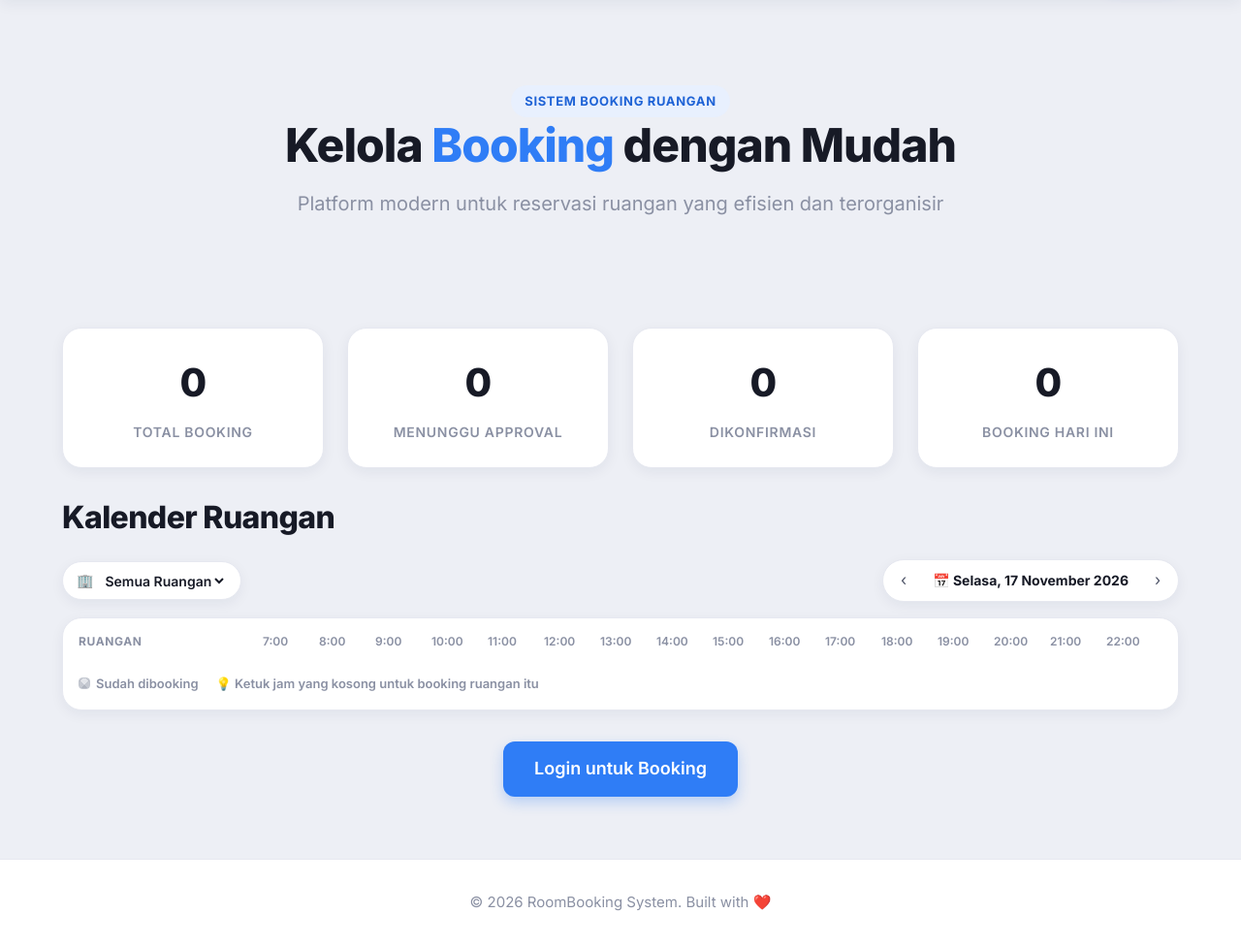
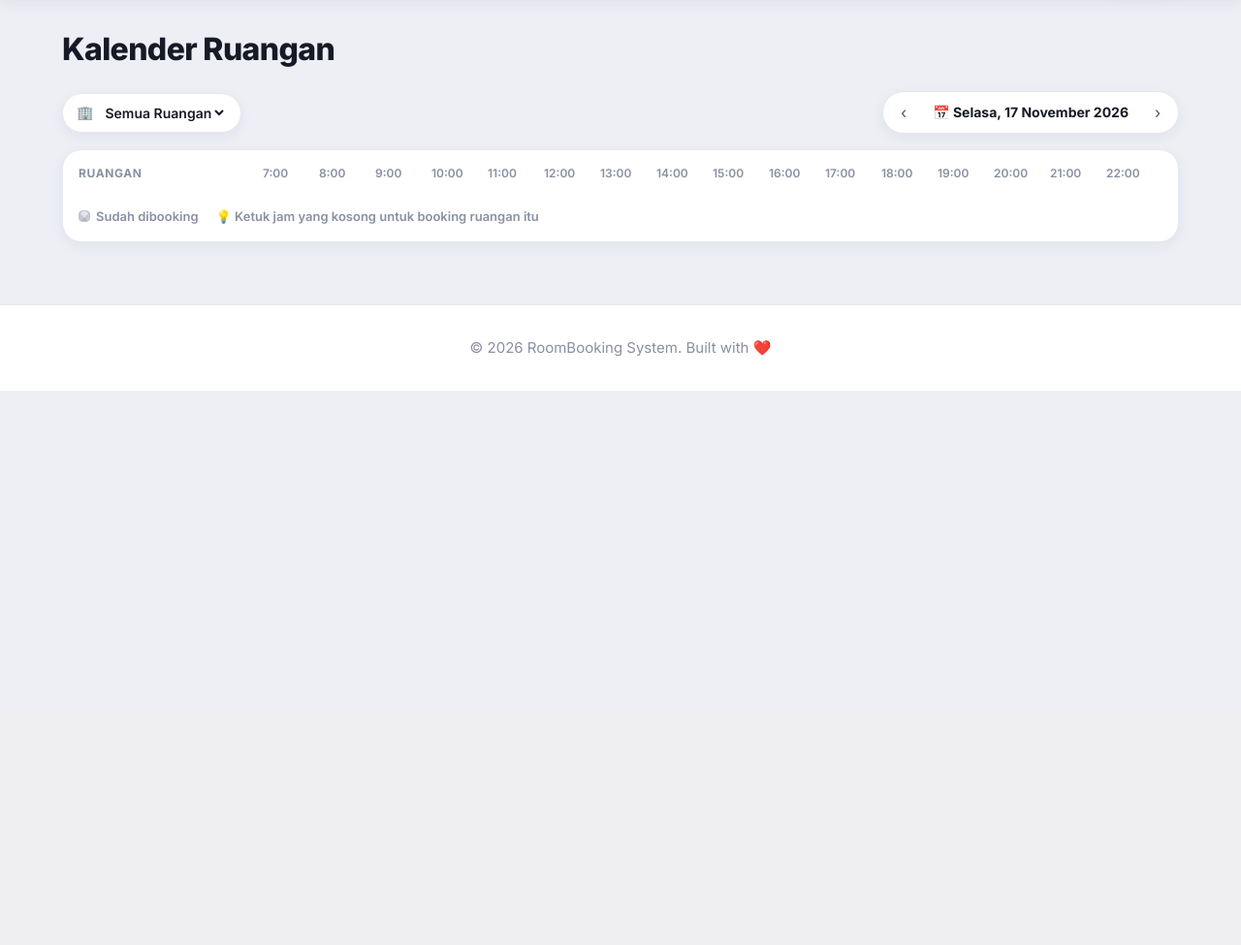
Before and after one commit to DonyokuKen/NEW-roombooking, a Node server app: page / in a window 1280 px wide. Shown: the part 65-1040 px from the top of the page at 97% size. After the commit the page ends 468 px from the top, so only its background shows below. Run offline with Node 20, Linux system fonts and the light colour scheme; data that the repository does not hold is empty; some libraries are stand-ins or nearby versions.

Commit message:
User homepage shows only the calendar — hero, stats and popular rooms removed

```diff
--- a/server.js
+++ b/server.js
@@ -133,10 +133,6 @@ function requireAdmin(req, res, next) {
 // Home/Dashboard
 app.get('/', async (req, res) => {
   try {
-    const stats = await db.getBookingStats();
-    const todayEvents = await db.getTodayEvents();
-    const rooms = await db.getAllRooms({ status: 'A', limit: 6 });
-
     // User calendar: availability for the selected day (default today).
     // Only confirmed/pending bookings block a slot; rejected/cancelled do not.
     const now = new Date();
@@ -156,9 +152,6 @@ app.get('/', async (req, res) => {
 
     res.render('index', {
       title: 'Dashboard - RoomBooking',
-      stats,
-      todayEvents,
-      rooms,
       date, prevDate: shift(-1), nextDate: shift(1), todayStr,
       label, calRooms, calBookings, roomFilter,
       startHour: 7, endHour: 23
--- a/views/index.ejs
+++ b/views/index.ejs
@@ -21,34 +21,7 @@ const shortRoom = n => String(n || '').replace(/^Tamsir\s*-?\s*/i, '').trim();
 const loggedIn = typeof currentUser !== 'undefined' && currentUser;
 %>
 
-<div class="hero">
-  <div class="container">
-    <span class="eyebrow">Sistem Booking Ruangan</span>
-    <h1 class="hero-title">Kelola <span class="highlight">Booking</span> dengan Mudah</h1>
-    <p class="hero-subtitle">Platform modern untuk reservasi ruangan yang efisien dan terorganisir</p>
-  </div>
-</div>
-
 <div class="container">
-  <div class="stats-grid">
-    <div class="stat-card">
-      <div class="stat-value"><%= stats.total %></div>
-      <div class="stat-label">Total Booking</div>
-    </div>
-    <div class="stat-card">
-      <div class="stat-value"><%= stats.pending %></div>
-      <div class="stat-label">Menunggu Approval</div>
-    </div>
-    <div class="stat-card">
-      <div class="stat-value"><%= stats.accepted %></div>
-      <div class="stat-label">Dikonfirmasi</div>
-    </div>
-    <div class="stat-card">
-      <div class="stat-value"><%= stats.today %></div>
-      <div class="stat-label">Booking Hari Ini</div>
-    </div>
-  </div>
-
   <h2 class="mt-4 mb-3">Kalender Ruangan</h2>
   <div class="cal-toolbar">
     <form method="GET" action="/" class="cal-filter">
@@ -111,35 +84,6 @@ const loggedIn = typeof currentUser !== 'undefined' && currentUser;
       <span>💡 Ketuk jam yang kosong untuk booking ruangan itu</span>
     </div>
   </div>
-
-  <% if (rooms && rooms.length > 0) { %>
-    <h2 class="mt-4 mb-3">Ruangan Populer</h2>
-    <div class="grid grid-3">
-      <% rooms.forEach(room => { %>
-        <div class="room-card">
-          <div class="room-card-image">🏢</div>
-          <div class="room-card-body">
-            <h3 class="room-card-title"><%= room.namaruangan %></h3>
-            <p class="room-card-desc"><%= room.description || 'Ruangan tersedia untuk booking' %></p>
-            <div class="room-card-footer">
-              <span class="badge badge-<%= room.status === 'A' ? 'confirmed' : 'pending' %>">
-                <%= room.status === 'A' ? 'Tersedia' : 'Tidak Tersedia' %>
-              </span>
-              <a href="/rooms/<%= room.id %>" class="btn btn-sm btn-primary">Lihat Detail</a>
-            </div>
-          </div>
-        </div>
-      <% }) %>
-    </div>
-  <% } %>
-
-  <div class="text-center mt-4">
-    <% if (currentUser) { %>
-      <a href="/bookings/create" class="btn btn-primary btn-lg">Buat Booking Baru</a>
-    <% } else { %>
-      <a href="/login" class="btn btn-primary btn-lg">Login untuk Booking</a>
-    <% } %>
-  </div>
 </div>
 
 <script>
```
